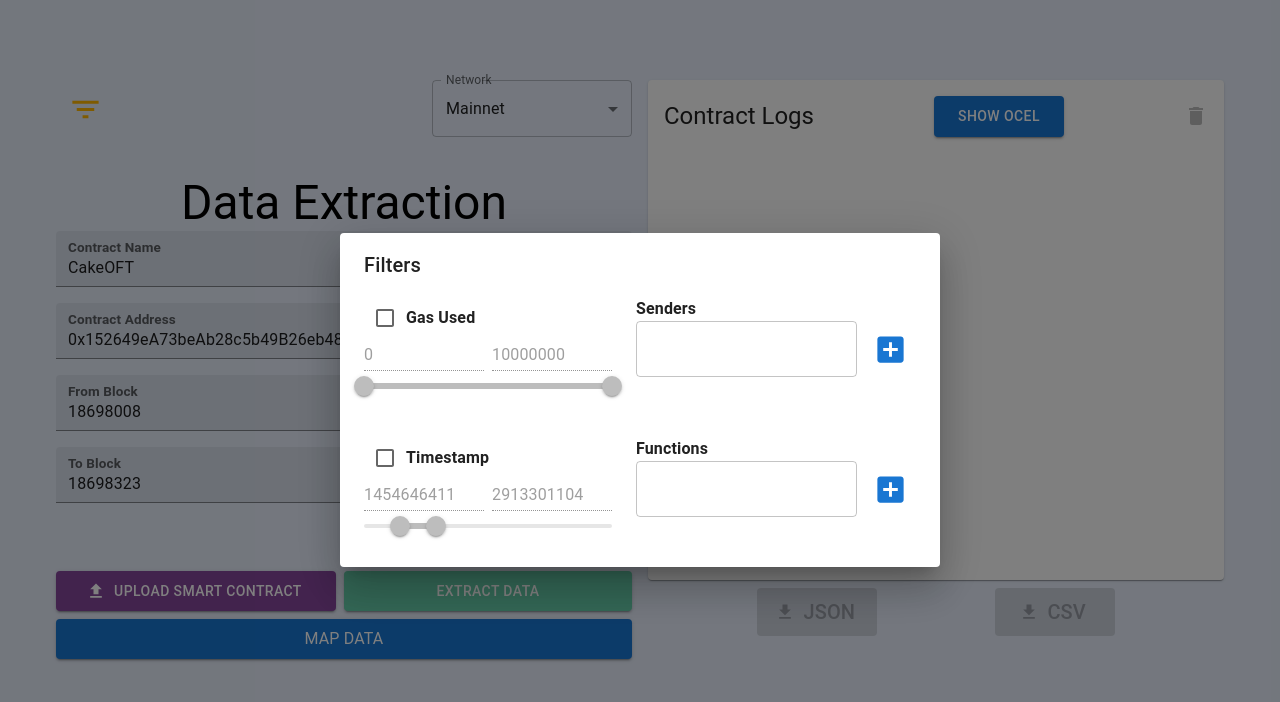
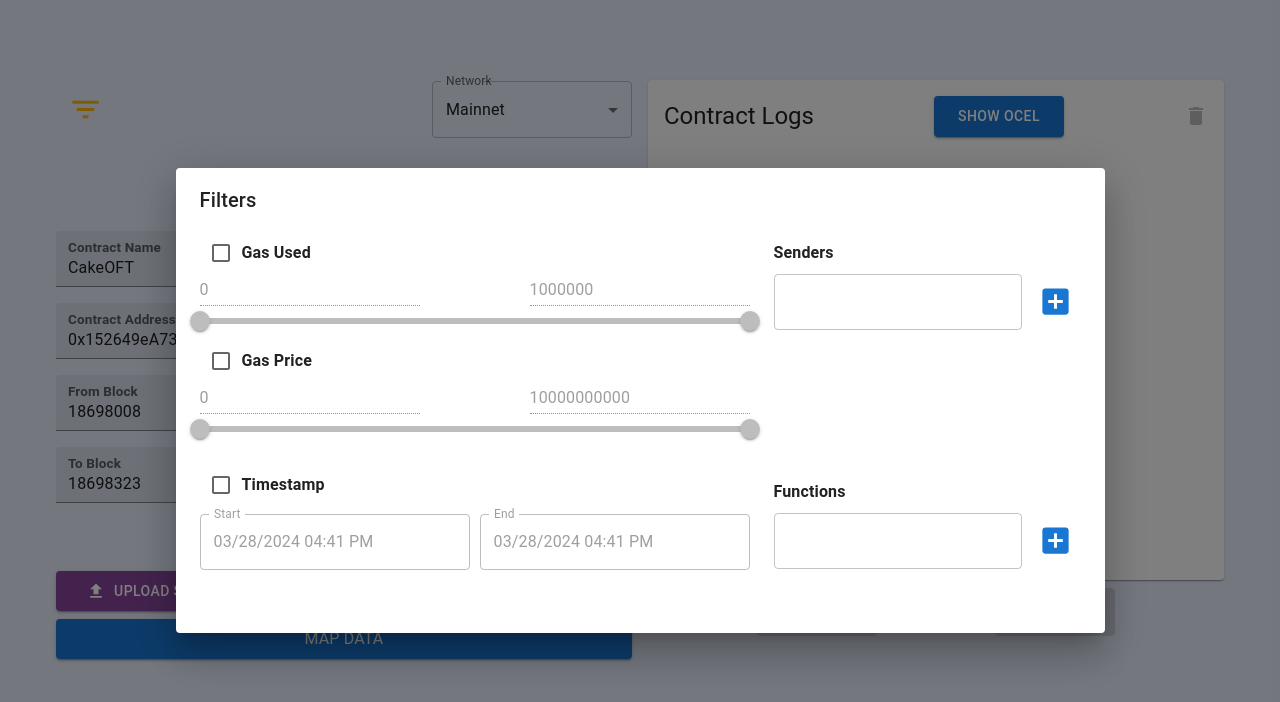
Before and after one commit to lollobeach/BlockchainProcessMining_frontend, a React (Create React App) app: page / in a window 1280 px wide. Both pictures are taken after a click on the button 85 px from the left and 109 px from the top of the page. Shown: the top 702 px of the page. Built offline with nearby package versions, Linux system fonts and the light colour scheme.

Commit message:
feat: date picker for filter added

```diff
--- a/package.json
+++ b/package.json
@@ -7,12 +7,14 @@
     "@emotion/styled": "^11.11.0",
     "@mui/icons-material": "^5.15.14",
     "@mui/material": "^5.15.14",
+    "@mui/x-date-pickers": "^7.4.0",
     "@testing-library/jest-dom": "^5.17.0",
     "@testing-library/react": "^13.4.0",
     "@testing-library/user-event": "^13.5.0",
     "@uiw/react-json-view": "^2.0.0-alpha.20",
     "axios": "^1.6.8",
     "concurrently": "^8.2.2",
+    "dayjs": "^1.11.11",
     "react": "^18.2.0",
     "react-dom": "^18.2.0",
     "react-router-dom": "^6.22.3",
--- a/src/pages/HomePage.js
+++ b/src/pages/HomePage.js
@@ -2,7 +2,7 @@ import React, {useState, useEffect} from 'react';
 import {
     Alert,
     Box,
-    Button, Checkbox, Dialog, DialogContent, DialogTitle,
+    Button, Checkbox, Chip, Dialog, DialogContent, DialogTitle,
     FilledInput,
     FormControl, IconButton, Input,
     InputLabel, MenuItem, Select, Slide, Slider, Snackbar,
@@ -20,12 +20,22 @@ import {HiddenInput} from "../components/HiddenInput";
 import {FileUpload, FilterList} from "@mui/icons-material";
 import DeleteIcon from "@mui/icons-material/Delete";
 import AddBoxIcon from "@mui/icons-material/AddBox";
+import {DateTimePicker, LocalizationProvider} from "@mui/x-date-pickers";
+import {AdapterDayjs} from "@mui/x-date-pickers/AdapterDayjs";
+import {DemoContainer} from "@mui/x-date-pickers/internals/demo";
+import dayjs from "dayjs";
+import utc from "dayjs/plugin/utc";
 
 const Transition = React.forwardRef(function Transition(props, ref) {
     return <Slide direction="down" ref={ref} {...props} />;
 });
 
 function HomePage() {
+
+    dayjs.extend(utc)
+
+    const defaultDate = new Date().getFullYear() + '-' + (new Date().getMonth() + 1) + '-' + new Date().getDate()
+    const defaultTime = new Date().getHours() + ':' + new Date().getMinutes()
 
     const {setResults} = useDataContext()
 
@@ -43,19 +53,23 @@ function HomePage() {
     const [openFilters, setOpenFilters] = useState(false)
 
     const [filterGasUsed, setFilterGasUsed] = useState(false)
-    const [gasUsed, setGasUsed] = useState([0, 10000000])
+    const [gasUsed, setGasUsed] = useState([0, 1000000])
+    const [filterGasPrice, setFilterGasPrice] = useState(false)
+    const [gasPrice, setGasPrice] = useState([0, 10000000000])
     const [filterTimestamp, setFilterTimestamp] = useState(false)
-    const [timestamp, setTimestamp] = useState([1454646411, 2913301104])
+    const [timestamp, setTimestamp] = useState([dayjs.utc(defaultDate + 'T' + defaultTime), dayjs.utc(defaultDate + 'T' + defaultTime)])
     const [senders, setSenders] = useState([])
     const [senderToAdd, setSenderToAdd] = useState("")
     const [functions, setFunctions] = useState([])
     const [functionToAdd, setFunctionToAdd] = useState("")
+    const [activeFilter, setActiveFilter] = useState(new Set())
 
     const sendData = async () => {
         setLoading(true)
 
         const filters = {
             gasUsed: filterGasUsed ? gasUsed : null,
+            gasPrice: filterGasPrice ? gasPrice : null,
             timestamp: filterTimestamp ? timestamp : null,
             senders: senders,
             functions: functions
@@ -104,6 +118,22 @@ function HomePage() {
 
     }, [network, smartContract]);
 
+    const deletItemFromSet = (item) => {
+        setActiveFilter(prevState => {
+            const newSet = new Set(prevState)
+            newSet.delete(item)
+            return newSet
+        })
+    }
+
+    const addItemToSet = (item) => {
+        setActiveFilter(prevState => {
+            const newSet = new Set(prevState)
+            newSet.add(item)
+            return newSet
+        })
+    }
+
     const handleNetworkChange = (e) => {
         setNetwork(e.target.value)
     }
@@ -128,34 +158,88 @@ function HomePage() {
         setGasUsed([newValue[0], newValue[1]])
     }
 
-    const handleTimestampBlur = () => {
-        if (timestamp[0] < 0) setTimestamp([0, timestamp[1]])
-        if (timestamp[1] < 0) setTimestamp([timestamp[0], 0])
+    const handleGasUsedCheck = () => {
+        if (!filterGasUsed) {
+            addItemToSet("gasUsed")
+        } else {
+            deletItemFromSet("gasUsed")
+        }
+        setFilterGasUsed(!filterGasUsed)
     }
 
-    const handleTimestampChange = (event, newValue) => {
+    const handleGasPriceChange = (event, newValue) => {
         if (!Array.isArray(newValue)) return
-        setTimestamp([newValue[0], newValue[1]])
+        setGasPrice([newValue[0], newValue[1]])
+    }
+
+    const handleGasPriceBlur = () => {
+        if (gasPrice[0] < 0) setGasPrice([0, gasPrice[1]])
+        if (gasPrice[1] < 0) setGasPrice([gasPrice[0], 0])
+    }
+
+    const handleGasPriceCheck = () => {
+        if (!filterGasPrice) {
+            addItemToSet("gasPrice")
+        } else {
+            deletItemFromSet("gasPrice")
+        }
+        setFilterGasPrice(!filterGasPrice)
+    }
+
+    const handleTimestampCheck = () => {
+        if (!filterTimestamp) {
+            addItemToSet("timestamp")
+        } else {
+            deletItemFromSet("timestamp")
+        }
+        setFilterTimestamp(!filterTimestamp)
     }
 
     const handleAddSenders = () => {
         setSenders([...senders, senderToAdd.toLowerCase()])
         setSenderToAdd("")
+        addItemToSet("senders")
     }
 
     const handleAddFunctions = () => {
         setFunctions([...functions, functionToAdd])
         setFunctionToAdd("")
+        addItemToSet("functions")
     }
 
     const handleDeleteSender = (e) => {
         const newSenders = senders.filter(sender => sender !== e.currentTarget.name.toLowerCase())
         setSenders(newSenders)
+        if (newSenders.length === 0) {
+            deletItemFromSet("senders")
+        }
     }
 
     const handleDeleteFunction = (e) => {
         const newFunctions = functions.filter(func => func !== e.currentTarget.name)
         setFunctions(newFunctions)
+        if (newFunctions.length === 0) {
+            deletItemFromSet("functions")
+        }
+    }
+
+    const handleDeleteFilter = (filter) => {
+        deletItemFromSet(filter)
+        if (filter === "gasUsed") {
+            setFilterGasUsed(false)
+        }
+        if (filter === "gasPrice") {
+            setFilterGasPrice(false)
+        }
+        if (filter === "timestamp") {
+            setFilterTimestamp(false)
+        }
+        if (filter === "senders") {
+            setSenders([])
+        }
+        if (filter === "functions") {
+            setFunctions([])
+        }
     }
 
     return (
@@ -170,21 +254,22 @@ function HomePage() {
                 keepMounted
                 open={openFilters}
                 onClose={() => setOpenFilters(false)}
+                maxWidth=""
             >
                 <DialogTitle>
                     Filters
                 </DialogTitle>
                 <DialogContent>
                     <Box display="flex" justifyContent="space-between" gap={3}>
-                        <Box>
+                        <Box width={550}>
+                            {/*Gas Used*/}
                             <Box display="flex" alignItems="center">
-                                <Checkbox checked={filterGasUsed} onChange={() => setFilterGasUsed(!filterGasUsed)}/>
+                                <Checkbox checked={filterGasUsed} onChange={handleGasUsedCheck}/>
                                 <Typography fontWeight={700}>Gas Used</Typography>
                             </Box>
                             <Box display="flex" justifyContent="space-between" gap={1}>
                                 <Input
                                     disabled={!filterGasUsed}
-                                    sx={{width: 120}}
                                     value={gasUsed[0]}
                                     onChange={(e) => setGasUsed([e.target.value, gasUsed[1]])}
                                     onBlur={handleGasUsedBlur}
@@ -196,7 +281,6 @@ function HomePage() {
                                 />
                                 <Input
                                     disabled={!filterGasUsed}
-                                    sx={{width: 120}}
                                     value={gasUsed[1]}
                                     onChange={(e) => setGasUsed([gasUsed[0], e.target.value])}
                                     onBlur={handleGasUsedBlur}
@@ -211,11 +295,48 @@ function HomePage() {
                                 disabled={!filterGasUsed}
                                 value={gasUsed}
                                 onChange={handleGasUsedChange}
-                                max={10000000}
+                                max={1000000}
+                            />
+                            {/*GAS PRICE*/}
+                            <Box display="flex" alignItems="center">
+                                <Checkbox checked={filterGasPrice} onChange={handleGasPriceCheck}/>
+                                <Typography fontWeight={700}>Gas Price</Typography>
+                            </Box>
+                            <Box display="flex" justifyContent="space-between" gap={1}>
+                                <Input
+                                    disabled={!filterGasPrice}
+                                    value={gasPrice[0]}
+                                    onChange={(e) => setGasPrice([e.target.value, gasPrice[1]])}
+                                    onBlur={handleGasPriceBlur}
+                                    type="number"
+                                    inputProps={{
+                                        step: 50,
+                                        min: 0,
+                                    }}
+                                />
+                                <Input
+                                    disabled={!filterGasPrice}
+                                    value={gasPrice[1]}
+                                    onChange={(e) => setGasPrice([gasPrice[0], e.target.value])}
+                                    onBlur={handleGasPriceBlur}
+                                    type="number"
+                                    inputProps={{
+                                        step: 50,
+                                        min: 0,
+                                    }}
+                                />
+                            </Box>
+                            <Slider
+                                disabled={!filterGasPrice}
+                                value={gasPrice}
+                                onChange={handleGasPriceChange}
+                                max={10000000000}
                             />
                         </Box>
                         <Box>
-                            <Typography fontWeight={700}>Senders</Typography>
+                            <Box height={42} display="flex" alignItems="center">
+                                <Typography fontWeight={700}>Senders</Typography>
+                            </Box>
                             <Box height={100} overflow="auto">
                                 <Box display="flex" gap={1}>
                                     <TextField value={senderToAdd}
@@ -239,48 +360,36 @@ function HomePage() {
                             </Box>
                         </Box>
                     </Box>
-                    <Box display="flex" justifyContent="space-between" gap={3} marginTop={2}>
-                        <Box>
+                    <Box display="flex" justifyContent="space-between" alignItems="baseline" gap={3} marginTop={2}>
+                        <Box width={550}>
                             <Box display="flex" alignItems="center">
                                 <Checkbox checked={filterTimestamp}
-                                          onChange={() => setFilterTimestamp(!filterTimestamp)}/>
+                                          onChange={handleTimestampCheck}/>
                                 <Typography fontWeight={700}>Timestamp</Typography>
                             </Box>
                             <Box display="flex" justifyContent="space-between" gap={1}>
-                                <Input
-                                    disabled={!filterTimestamp}
-                                    sx={{width: 120}}
-                                    value={timestamp[0]}
-                                    onChange={(e) => setTimestamp([e.target.value, gasUsed[1]])}
-                                    onBlur={handleTimestampBlur}
-                                    type="number"
-                                    inputProps={{
-                                        step: 50,
-                                        min: 0,
-                                    }}
-                                />
-                                <Input
-                                    disabled={!filterTimestamp}
-                                    sx={{width: 120}}
-                                    value={timestamp[1]}
-                                    onChange={(e) => setTimestamp([gasUsed[0], e.target.value])}
-                                    onBlur={handleTimestampBlur}
-                                    type="number"
-                                    inputProps={{
-                                        step: 50,
-                                        min: 0,
-                                    }}
-                                />
+                                <LocalizationProvider dateAdapter={AdapterDayjs}>
+                                    <DemoContainer components={['DateTimePicker']}>
+                                        <DateTimePicker value={timestamp[0]} onChange={(newValue) => setTimestamp([newValue, timestamp[1]])} label="Start" disabled={!filterTimestamp}/>
+                                    </DemoContainer>
+                                </LocalizationProvider>
+                                <LocalizationProvider dateAdapter={AdapterDayjs}>
+                                    <DemoContainer components={['DateTimePicker']}>
+                                        <DateTimePicker value={timestamp[1]} onChange={(newValue) => setTimestamp([timestamp[0], newValue])} label="End" disabled={!filterTimestamp}/>
+                                    </DemoContainer>
+                                </LocalizationProvider>
                             </Box>
-                            <Slider
-                                disabled={!filterTimestamp}
-                                value={timestamp}
-                                onChange={handleTimestampChange}
-                                max={10000000000}
-                            />
+                            {/*<Slider*/}
+                            {/*    disabled={!filterTimestamp}*/}
+                            {/*    value={timestamp}*/}
+                            {/*    onChange={handleTimestampChange}*/}
+                            {/*    max={10000000000}*/}
+                            {/*/>*/}
                         </Box>
-                        <Box height="110px">
-                            <Typography fontWeight={700}>Functions</Typography>
+                        <Box>
+                            <Box height={42} display="flex" alignItems="center">
+                                <Typography fontWeight={700}>Functions</Typography>
+                            </Box>
                             <Box height={100} overflow="auto">
                                 <Box display="flex" gap={1}>
                                     <TextField value={functionToAdd}
@@ -307,10 +416,16 @@ function HomePage() {
                 </DialogContent>
             </Dialog>
             <PageLayout loading={loading} setLoading={setLoading}>
-                <Box display="flex" justifyContent="space-between">
+                <Box display="flex" alignItems="center" justifyContent="space-between">
                     <IconButton size="large" sx={{color: "#ffb703"}} onClick={() => setOpenFilters(true)}>
                         <FilterList fontSize="large"/>
                     </IconButton>
+                    {
+                        [...activeFilter].map((filter, index) => (
+                            <Chip key={index} color="error" name={filter} label={filter}
+                                  onDelete={() => handleDeleteFilter(filter)}/>
+                        ))
+                    }
                     <FormControl fullWidth sx={{width: 200}}>
                         <InputLabel>Network</InputLabel>
                         <Select
```
Also changed, not shown: 1 other file (tests, documents, lock files or other folders).
